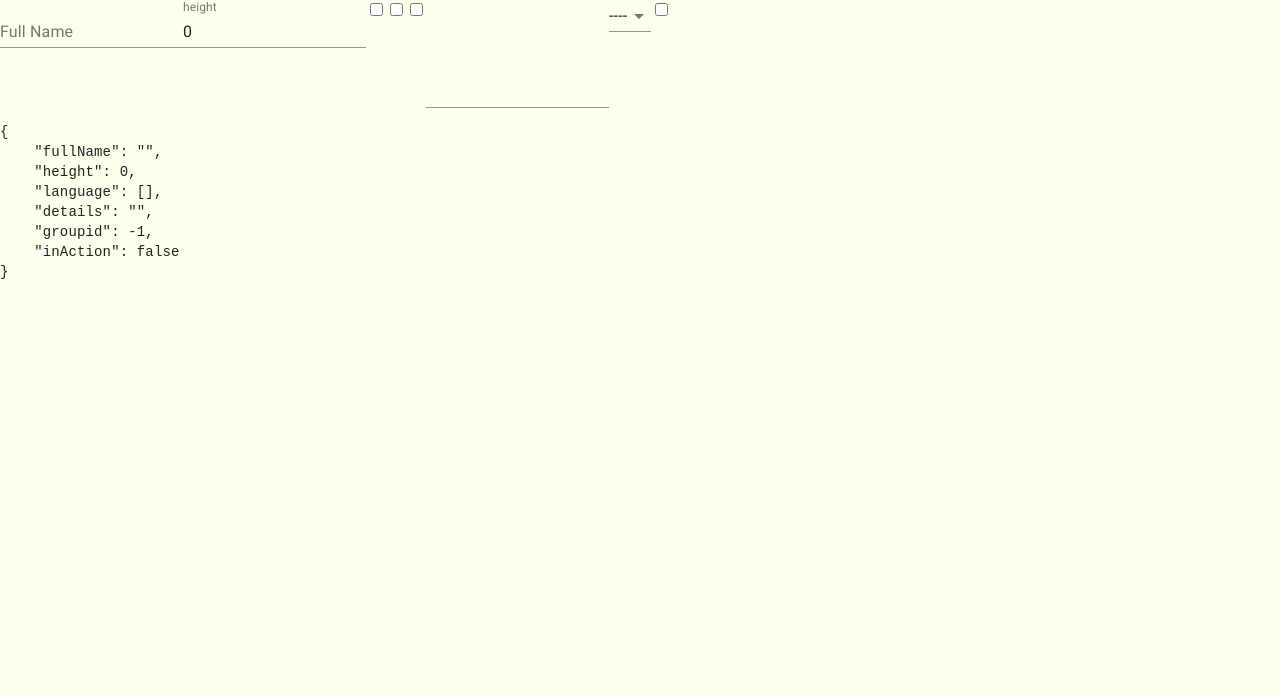
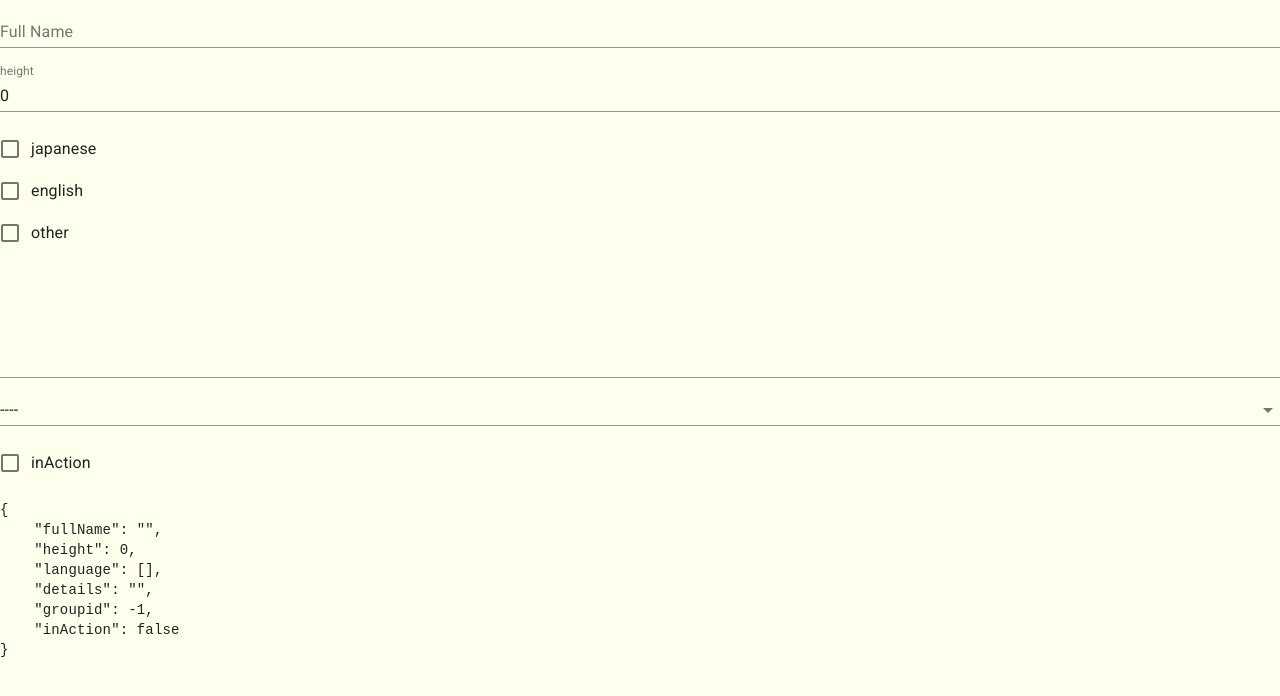
Before and after one commit to moneyan9/fz5050-tutorial-10-to-18, a Next.js app: page /formdemo in a window 1280 px wide. Shown: the top 696 px of the page. Built offline with nearby package versions, Linux system fonts and the light colour scheme.

Commit message:
tutorial16 finished

```diff
--- a/pages/formdemo.tsx
+++ b/pages/formdemo.tsx
@@ -1,5 +1,5 @@
-import { Form, Formik, Field } from 'formik';
-import { TextField, Checkbox, FormControlLabel } from '@material-ui/core';
+import { Form, Formik, Field, useField } from 'formik';
+import { TextField, Checkbox, FormControlLabel, CheckboxProps, FormGroup, Box } from '@material-ui/core';
 import MenuItem from '@material-ui/core/MenuItem';
 //Fomikにあてるフォーム用のデータ構造
 import { VtuberDetails } from '../interfaces/vtuberdetails';
@@ -23,22 +23,38 @@ const FormDemo = () => {
             <Formik initialValues={initialValues} onSubmit={() => { }}>
                 {({ values }) => (
                     <Form>
-                        {/* デフォルト inputタグ相当 */}
+                        <Box mb={2}>
+                            <FormGroup>
                                 <Field name="fullName" as={TextField} label="Full Name" />
+                            </FormGroup>
+                        </Box>
 
+                        {/* フルネーム指定も可能 */}
+                        <Box marginBottom={2}>
+                            <FormGroup>
                                 {/* material-uiのtype props でnumber指定 */}
                                 <Field name="height" as={TextField} type="number" label="height" />
+                            </FormGroup>
+                        </Box>
 
 
+                        <Box marginBottom={2}>
+                            <FormGroup>
+                                <MyCheckbox name="language" value="japanese" label="japanese" />
+                                <MyCheckbox name="language" value="english" label="english" />
+                                <MyCheckbox name="language" value="other" label="other" />
+                            </FormGroup>
+                        </Box>
 
-                        {/* type でcheckbox指定 */}
-                        <Field name="language" value="japanese" type="checkbox" />
-                        <Field name="language" value="english" type="checkbox" />
-                        <Field name="language" value="other" type="checkbox" />
-
+                        <Box marginBottom={2}>
+                            <FormGroup>
                                 {/* マルチラインのtextarea相当 */}
                                 <Field name="details" as={TextField} multiline rows={5} />
+                            </FormGroup>
+                        </Box>
 
+                        <Box marginBottom={2}>
+                            <FormGroup>
                                 {/* textFeildのselect propでセレクトフォームを作成する */}
                                 {/* select自体の使いかたは各ページで見る */}
                                 <Field name="groupid" as={TextField} select>
@@ -50,9 +66,14 @@ const FormDemo = () => {
                                     <MenuItem value={4}>hololive</MenuItem>
                                     <MenuItem value={5}>animare</MenuItem>
                                 </Field>
+                            </FormGroup>
+                        </Box>
 
-                        <Field name="inAction" type="checkbox" />
-
+                        <Box marginBottom={2}>
+                            <FormGroup>
+                                <MyCheckbox name="inAction" label="inAction" />
+                            </FormGroup>
+                        </Box>
                         <pre>{JSON.stringify(values, null, 4)}</pre>
                     </Form>
                 )}
@@ -62,3 +83,25 @@ const FormDemo = () => {
 }
 
 export default FormDemo
+
+//カスタムコンポーネントが受け取るデータの構造
+export interface MyCheckboxProps extends CheckboxProps {
+    name: string;
+    value?: string | number;
+    label?: string;
+}
+
+const MyCheckbox = (props: MyCheckboxProps) => {
+
+    //useFieldでreact custom hook
+    const [field] = useField({
+        name: props.name,
+        type: 'checkbox',
+        value: props.value
+    })
+
+
+    return (
+        <FormControlLabel control={<Checkbox {...props} {...field} />} label={props.label} />
+    );
+}
```
Lines whose indentation alone changed are shown as unchanged.
